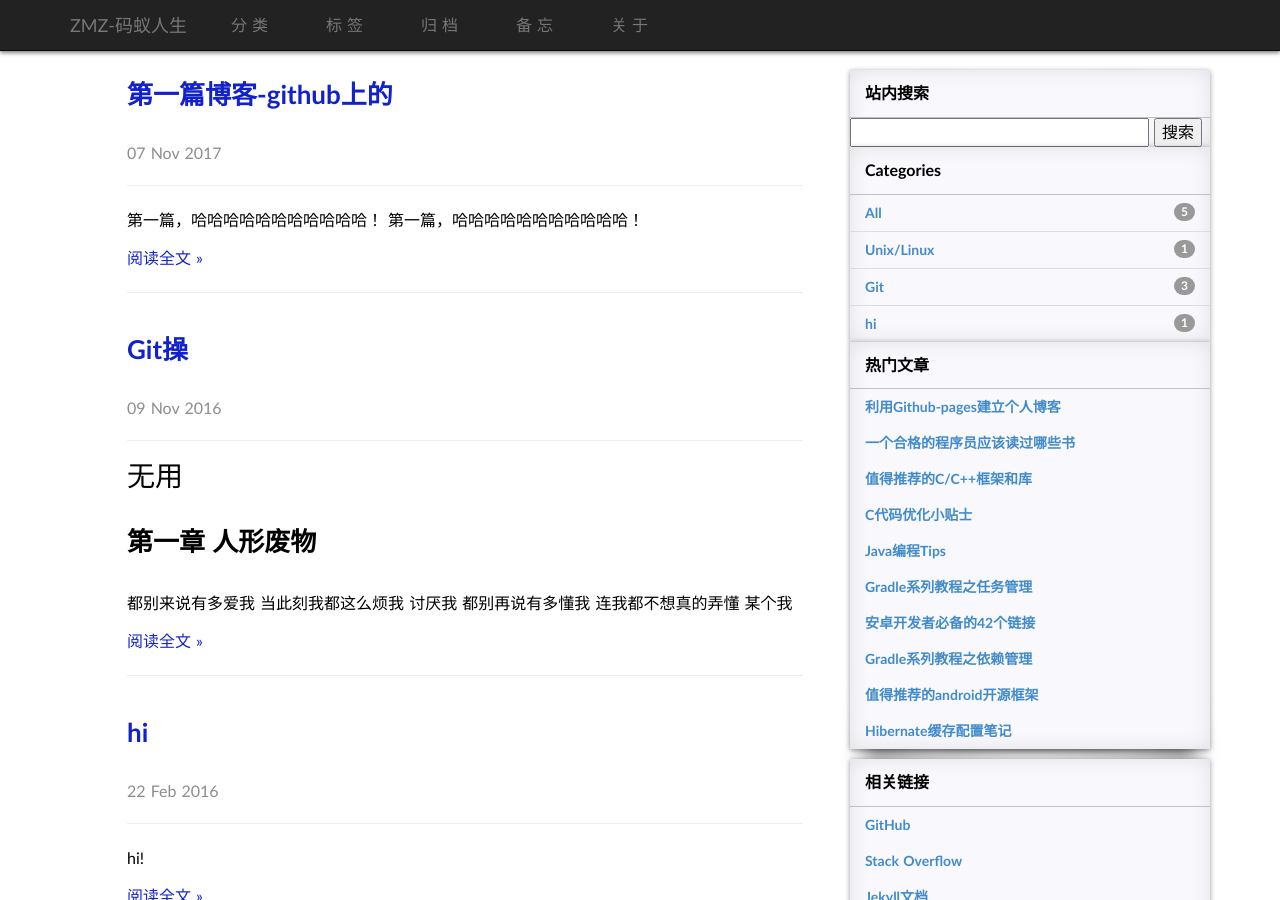
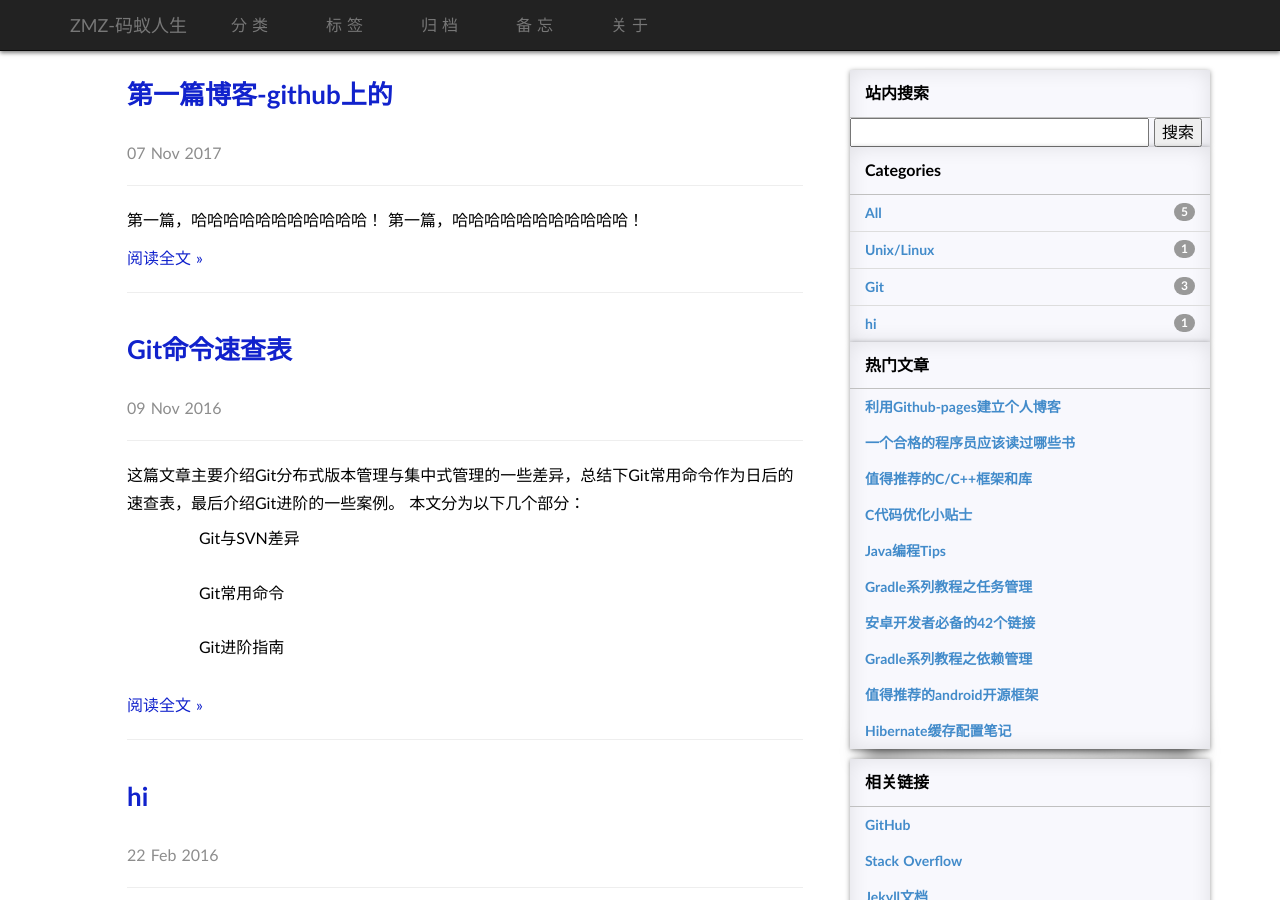
Before and after one commit to JedreckZHou/jedreckzhou.github.io, a Jekyll site: the page built from index.html, in a window 1280 px wide and 900 px high. Built offline with Jekyll 4.4.1, drawn with Linux system fonts in a browser that asks for light colours; some web fonts are replaced; the list of posts is cut into pages by our own code; comment, search, counter and statistics services are not loaded; part of the change alters nothing that is shown.

Commit message:
Update 2016-11-09-wuyong.md
dsafasdf

```diff
--- a/_posts/2016-11-09-wuyong.md
+++ b/_posts/2016-11-09-wuyong.md
@@ -1,9 +1,61 @@
 ---
 layout: post
-title: Git操
+title: Git命令速查表
 category: Git
 tag: [Git, VCS]
 ---
+
+这篇文章主要介绍Git分布式版本管理与集中式管理的一些差异，总结下Git常用命令作为日后的速查表，最后介绍Git进阶的一些案例。
+本文分为以下几个部分：
+1. Git与SVN差异
+2. Git常用命令
+3. Git进阶指南
+
+##Git与SVN差异
+
+Git的第一个版本是Linux之父Linus Torvalds亲手操刀设计和实现的,Git 基于 DAG 结构 (Directed Acyclic Graph)，其运行起来相当的快,它已经是现在的主流。
+
+Git 和 SVN 思想最大的差别有四个：
+
+* 去中心化
+* 直接记录快照，而非差异
+* 不一样的分支概念
+* 三个文件状态
+
+**去中心化**
+
+Git是一个DVCS（分布式版本管理系统），在技术层面上并不存在一个像中心仓库这样的东西 ， 所有的数据都在本地，不存在谁是中心
+
+![](/images/images/git.gif)
+
+图中每个开发者拉取(pull)并推送(push)到origin。但除了这种集中式的推送拉取关系，每个开发者也可能会从其他的开发者处拉取代码的变更，从技术上讲，这意味着Alice定义了一个名为bob的Git的remote，它指向了Bob的软件仓库。反之亦然。
+
+**直接记录快照，而非差异**
+
+Git每一个版本都是直接记录快照，而非文件的差异。 下面两个对比图在网上是广为流传大家应该熟悉：
+
+SVN：
+
+![](/images/images/svn.png)
+
+Git:
+
+![](/images/images/gitgit.png)
+
+Git使用SHA-1算法计算数据的校验和，通过文件的内容或目录计算出SHA-1哈希值，作为指纹字符串，每个Version 都是一个快照。
+
+**不一样的分支概念**
+
+Git的分支本质是一个指向提交快照的指针，是从某个提交快照往回看的历史。当创建/切换分支的时候，只是变换了指针指向而已.而SVN创建一个分支， 是的的确确的复制了一份文件。
+
+**三个文件状态**
+
+在Git中文件有三种状态：
+
+* 已提交（committed）：该文件被安全地保存在了本地数据库
+* 已修改（modified）：修改了某个文件，但还没有保存
+* 已暂存（staged）：把已修改的文件放下下次保存的清单中
+##Git与SVN差异
 
 # 无用
 ## 第一章 人形废物
@@ -51,3 +103,12 @@ tag: [Git, VCS]
 有何		不同
 当我是有用的		或偶尔没用的
 像也		不错
+
+	# 删除已完成合并的分支 branch1
+	git branch -d branch1
+
+###参考资料
+
+1. Pro Git 简体中文版
+2. Git权威指南
+3. 命令行man手册
```
